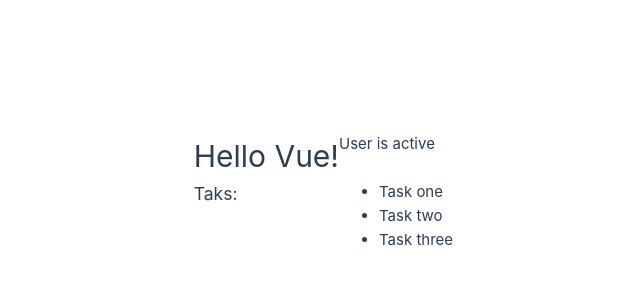
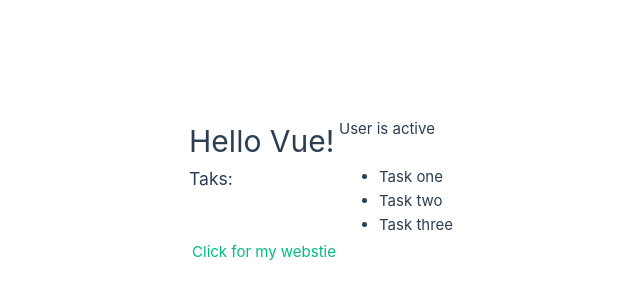
Before and after one commit to shiivamtaneja/vue-course, a Vue app: page / in a window 1280 px wide. Shown: the part 208-508 px from the top of the page, without its empty margins (301-941 px from the left). Built offline with nearby package versions, Linux system fonts and the light colour scheme.

Commit message:
v-bind
Signed-off-by: ShivamTaneja <shiivamtaneja@gmail.com>

```diff
--- a/src/App.vue
+++ b/src/App.vue
@@ -4,7 +4,8 @@
     return {
       message: 'Hello Vue!',
       status: 'active',
-      tasks: ['Task one', 'Task two', 'Task three']
+      tasks: ['Task one', 'Task two', 'Task three'],
+      link: 'https://shivamtaneja.com/'
     }
   }
 }
@@ -21,4 +22,7 @@
   <ul>
     <li v-for="task in tasks" :key="task">{{ task }}</li>
   </ul>
+
+  <!-- <a v-bind:href="link" target="_blank">Click for my webstie</a> -->
+  <a :href="link" target="_blank">Click for my webstie</a>
 </template>
```
